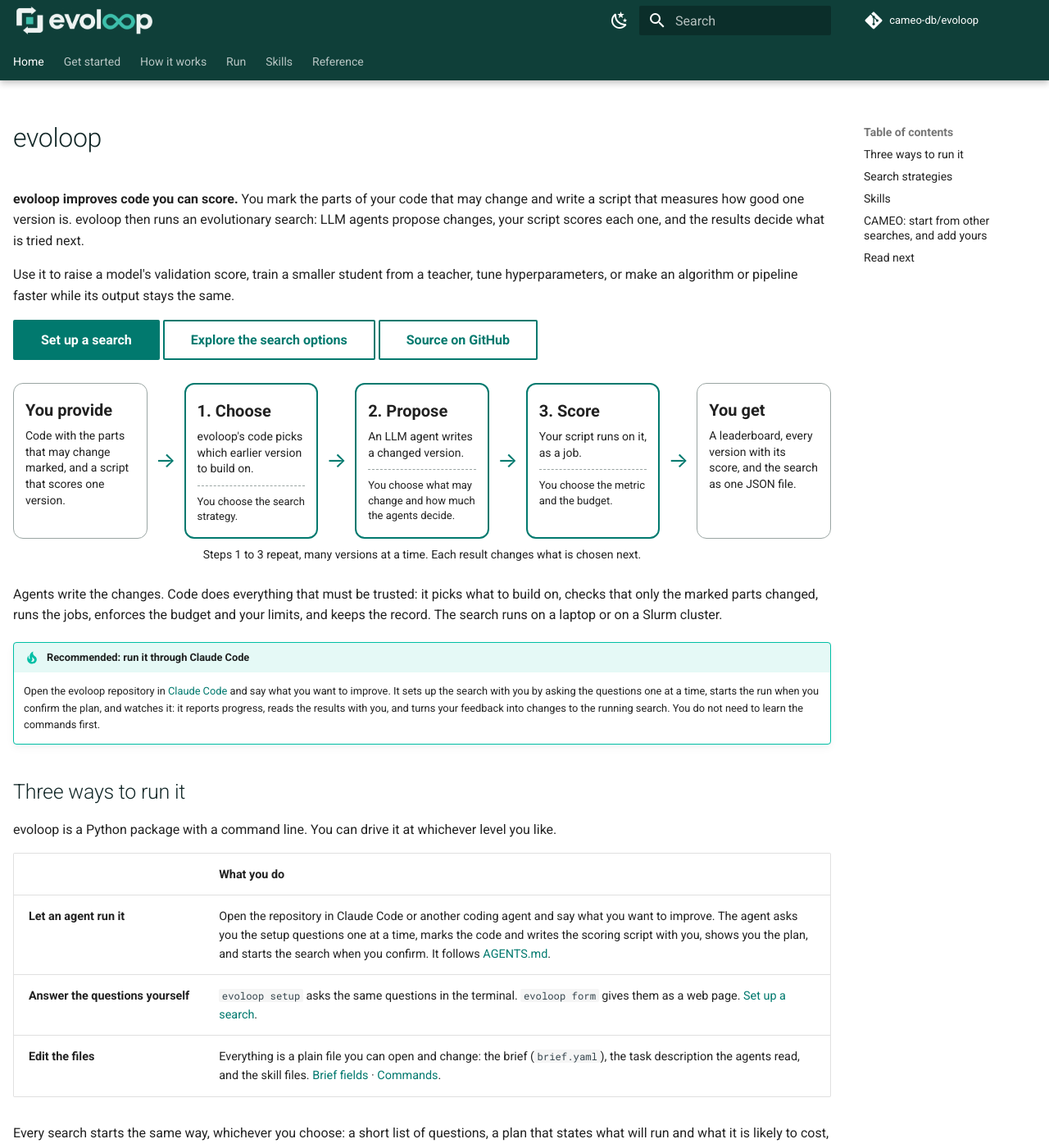
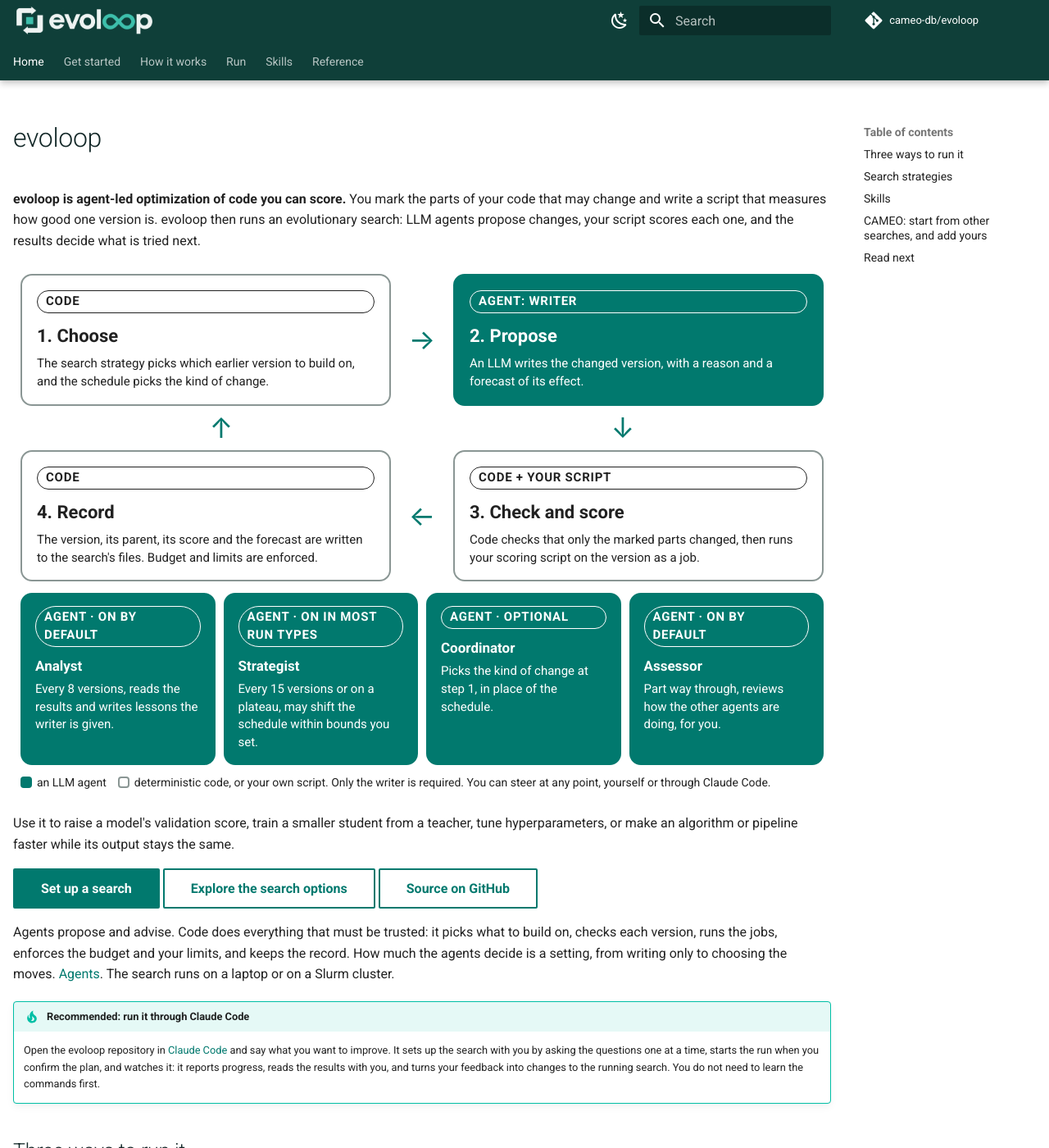
Before and after one commit to cameo-db/evoloop, an MkDocs documentation site: the page built from docs/index.md, in a window 1280 px wide and 1400 px high. Shown: the whole window at 82% size. Built offline with MkDocs 1.6.1 and Material for MkDocs 9.7.7, drawn with Linux system fonts in a browser that asks for light colours; comment, search, counter and statistics services are not loaded.

Commit message:
Home page opens with the agent loop: which steps are agents, which are code
Co-Authored-By: Claude Fable 5.2 <noreply@anthropic.com>
Claude-Session: https://claude.ai/code/session_01GuYYFmC8U2yny8edFcSEH5

```diff
--- a/docs/index.md
+++ b/docs/index.md
@@ -5,9 +5,44 @@ hide:
 
 # evoloop
 
-**evoloop improves code you can score.** You mark the parts of your code that may change and write a
+**evoloop is agent-led optimization of code you can score.** You mark the parts of your code that may change and write a
 script that measures how good one version is. evoloop then runs an evolutionary search: LLM agents
 propose changes, your script scores each one, and the results decide what is tried next.
+
+<style>
+.evo-ring { display: grid; grid-template-columns: minmax(0, 1fr) 56px minmax(0, 1fr); gap: 10px; margin: 28px auto 14px; max-width: 980px; }
+.evo-ring .box { border: 2px solid #8a9694; border-radius: 14px; padding: 18px 18px 16px; }
+.evo-ring .box.agent, .evo-others .box.agent { border-color: #01796e; background: #01796e; color: #fff; }
+.evo-ring .box b { display: block; font-size: 22px; margin-bottom: 6px; }
+.evo-ring .box span, .evo-others .box span { display: block; font-size: 15px; line-height: 1.45; }
+.evo-ring .tag, .evo-others .tag { display: inline-block; font-size: 12px; font-weight: 700; letter-spacing: .05em; text-transform: uppercase; border: 1px solid currentColor; border-radius: 999px; padding: 2px 10px; margin-bottom: 10px; }
+.evo-ring .arrow { display: flex; align-items: center; justify-content: center; font-size: 34px; color: #01796e; }
+.evo-ring .mid { display: flex; align-items: center; justify-content: center; text-align: center; font-size: 14px; line-height: 1.4; padding: 6px 0; grid-column: 1 / -1; }
+.evo-ring .mid div { border: 1px dashed #8a9694; border-radius: 12px; padding: 10px 18px; max-width: 520px; }
+.evo-ring .updown { display: flex; justify-content: space-around; grid-column: 1 / -1; font-size: 34px; color: #01796e; line-height: 1; }
+.evo-others { display: flex; flex-wrap: wrap; gap: 10px; margin: 0 auto 10px; max-width: 980px; }
+.evo-others .box { flex: 1 1 200px; border: 2px solid #01796e; border-radius: 14px; padding: 14px 16px; }
+.evo-others .box b { display: block; font-size: 17px; margin-bottom: 4px; }
+.evo-key { max-width: 980px; margin: 0 auto 26px; font-size: 14px; }
+.evo-key i { display: inline-block; width: 14px; height: 14px; border-radius: 4px; vertical-align: -2px; margin: 0 6px 0 14px; border: 2px solid #8a9694; }
+.evo-key i.a { background: #01796e; border-color: #01796e; margin-left: 0; }
+</style>
+<div class="evo-ring">
+  <div class="box"><span class="tag">Code</span><b>1. Choose</b><span>The search strategy picks which earlier version to build on, and the schedule picks the kind of change.</span></div>
+  <div class="arrow">&rarr;</div>
+  <div class="box agent"><span class="tag">Agent: writer</span><b>2. Propose</b><span>An LLM writes the changed version, with a reason and a forecast of its effect.</span></div>
+  <div class="updown"><span>&uarr;</span><span>&darr;</span></div>
+  <div class="box"><span class="tag">Code</span><b>4. Record</b><span>The version, its parent, its score and the forecast are written to the search's files. Budget and limits are enforced.</span></div>
+  <div class="arrow">&larr;</div>
+  <div class="box"><span class="tag">Code + your script</span><b>3. Check and score</b><span>Code checks that only the marked parts changed, then runs your scoring script on the version as a job.</span></div>
+</div>
+<div class="evo-others">
+  <div class="box agent"><span class="tag">Agent &middot; on by default</span><b>Analyst</b><span>Every 8 versions, reads the results and writes lessons the writer is given.</span></div>
+  <div class="box agent"><span class="tag">Agent &middot; on in most run types</span><b>Strategist</b><span>Every 15 versions or on a plateau, may shift the schedule within bounds you set.</span></div>
+  <div class="box agent"><span class="tag">Agent &middot; optional</span><b>Coordinator</b><span>Picks the kind of change at step 1, in place of the schedule.</span></div>
+  <div class="box agent"><span class="tag">Agent &middot; on by default</span><b>Assessor</b><span>Part way through, reviews how the other agents are doing, for you.</span></div>
+</div>
+<p class="evo-key"><i class="a"></i>an LLM agent<i></i>deterministic code, or your own script. Only the writer is required. You can steer at any point, yourself or through Claude Code.</p>
 
 Use it to raise a model's validation score, train a smaller student from a teacher, tune
 hyperparameters, or make an algorithm or pipeline faster while its output stays the same.
@@ -16,32 +51,10 @@ hyperparameters, or make an algorithm or pipeline faster while its output stays
 [Explore the search options](options.md){ .md-button }
 [Source on GitHub](https://github.com/cameo-db/evoloop){ .md-button }
 
-<style>
-.evo-flow { display: flex; flex-wrap: wrap; align-items: stretch; gap: 10px; margin: 28px 0 8px; }
-.evo-flow > div { flex: 1 1 150px; border: 1px solid #9aa5a3; border-radius: 12px; padding: 16px 14px; }
-.evo-flow > div.evo-flow-step { border: 2px solid #01796e; }
-.evo-flow .evo-flow-arrow { flex: 0 0 auto; border: 0; padding: 0; align-self: center; font-size: 26px; color: #01796e; }
-.evo-flow b { display: block; font-size: 20px; margin-bottom: 6px; }
-.evo-flow span { display: block; font-size: 14px; line-height: 1.4; }
-.evo-flow em { display: block; font-style: normal; font-size: 13px; line-height: 1.4; margin-top: 10px; padding-top: 10px; border-top: 1px dashed #9aa5a3; }
-.evo-flow-note { text-align: center; font-size: 14px; margin: 0 0 24px; }
-</style>
-<div class="evo-flow">
-  <div><b>You provide</b><span>Code with the parts that may change marked, and a script that scores one version.</span></div>
-  <div class="evo-flow-arrow">&rarr;</div>
-  <div class="evo-flow-step"><b>1. Choose</b><span>evoloop's code picks which earlier version to build on.</span><em>You choose the search strategy.</em></div>
-  <div class="evo-flow-arrow">&rarr;</div>
-  <div class="evo-flow-step"><b>2. Propose</b><span>An LLM agent writes a changed version.</span><em>You choose what may change and how much the agents decide.</em></div>
-  <div class="evo-flow-arrow">&rarr;</div>
-  <div class="evo-flow-step"><b>3. Score</b><span>Your script runs on it, as a job.</span><em>You choose the metric and the budget.</em></div>
-  <div class="evo-flow-arrow">&rarr;</div>
-  <div><b>You get</b><span>A leaderboard, every version with its score, and the search as one JSON file.</span></div>
-</div>
-<p class="evo-flow-note">Steps 1 to 3 repeat, many versions at a time. Each result changes what is chosen next.</p>
-
-Agents write the changes. Code does everything that must be trusted: it picks what to build on, checks
-that only the marked parts changed, runs the jobs, enforces the budget and your limits, and keeps the
-record. The search runs on a laptop or on a Slurm cluster.
+Agents propose and advise. Code does everything that must be trusted: it picks what to build on, checks
+each version, runs the jobs, enforces the budget and your limits, and keeps the record. How much the
+agents decide is a setting, from writing only to choosing the moves. [Agents](agents.md). The search runs
+on a laptop or on a Slurm cluster.
 
 !!! tip "Recommended: run it through Claude Code"
     Open the evoloop repository in [Claude Code](https://claude.com/claude-code) and say what you want to improve.
```
